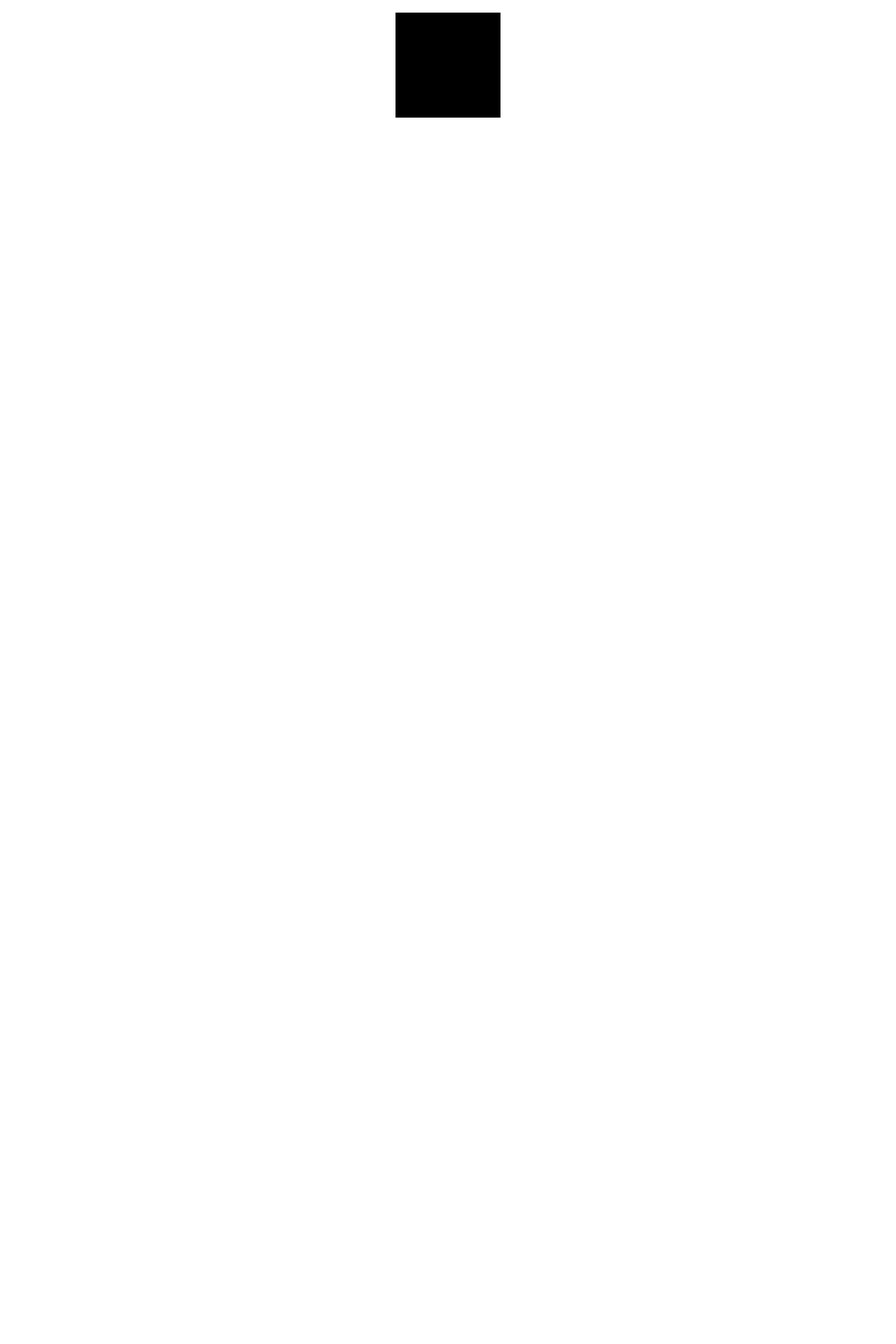
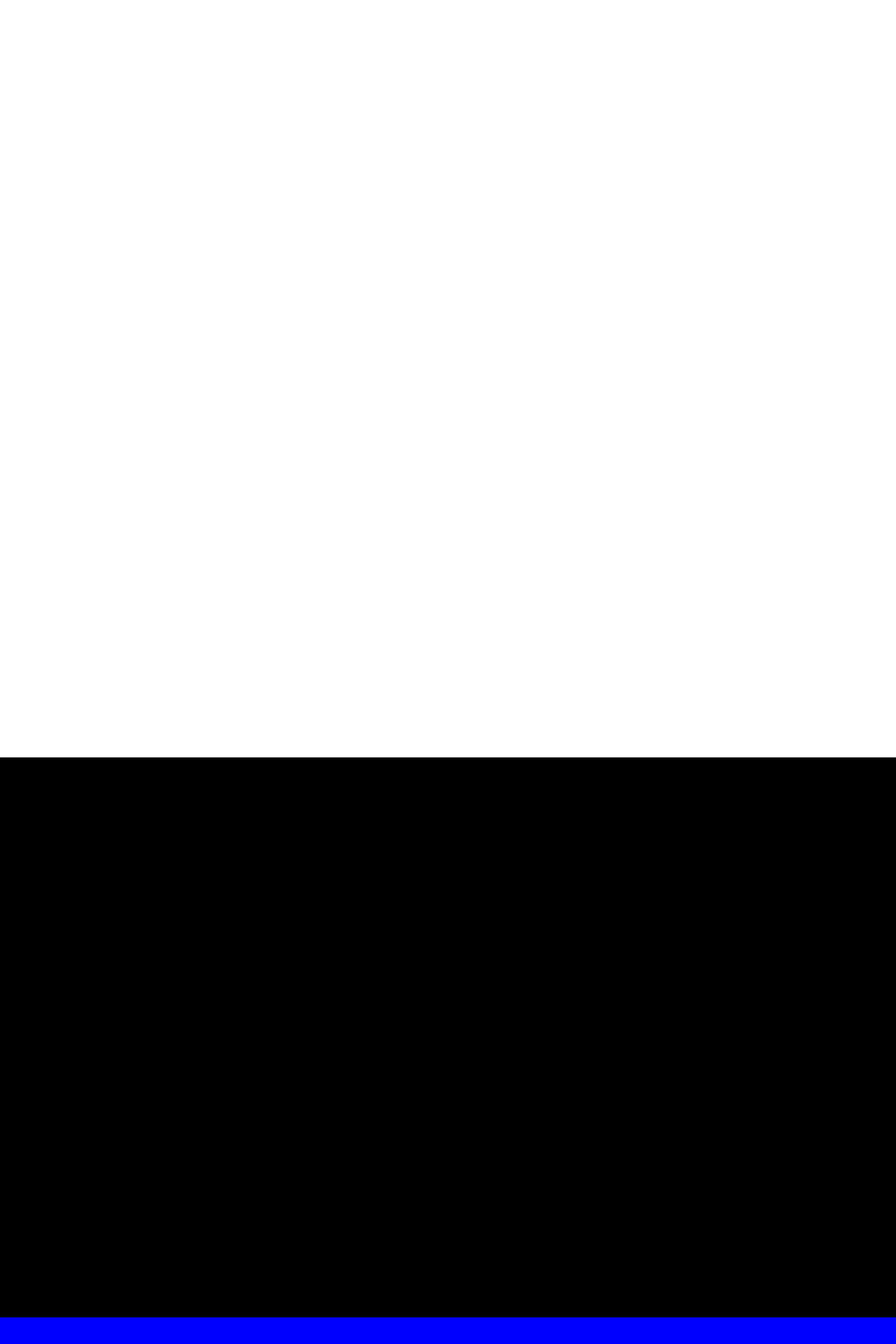
Before and after one commit to Fox-Jester/test, a React (Vite) app in the folder test-app/: page / in a window 1280 px wide. Shown: the part 118-2038 px from the top of the page at 70% size. Before the commit the page ends 858 px from the top, so only its background shows below. Built offline with nearby package versions, Linux system fonts and the light colour scheme.

Commit message:
feat: add Test4

```diff
--- a/test-app/src/App.tsx
+++ b/test-app/src/App.tsx
@@ -1,5 +1,5 @@
 
-import Test3 from "./components/Test3"
+import Test4 from "./components/Test4"
 
 
 function App() {
@@ -10,11 +10,11 @@ function App() {
 
   return (
     <>
-      <div className="container">
 
-      <Test3 />
 
-      </div>
+      <Test4 />
+
+
 
     </>
   )
--- /dev/null
+++ b/test-app/src/components/Test4.tsx
@@ -0,0 +1,30 @@
+
+import { motion, useInView } from "motion/react"
+import { useRef } from "react"
+
+export default function Test4(){
+
+    const ref = useRef(null);
+    const isInView = useInView(ref, { once: true });
+
+    return(
+        <>
+        <div style={{ height: "150vh" }}/>
+
+        <motion.div
+            style={{height: "100vh", background: "black"}}
+            initial={{opacity: 0}}
+            whileInView={{ opacity: 1}}
+            transition={{duration: 1}}
+        />
+        <div
+        ref={ref}
+        style={{
+            height: "100vh",
+            background: isInView ? "blue" : "red",
+            transition: "1s background"
+        }}
+        />
+        </>
+    )
+}
--- a/test-app/src/index.css
+++ b/test-app/src/index.css
@@ -1,4 +1,9 @@
 
+body{
+  margin: 0;
+
+  overflow-x: hidden;
+}
 
 .container{
   margin-top: 50px;
```
